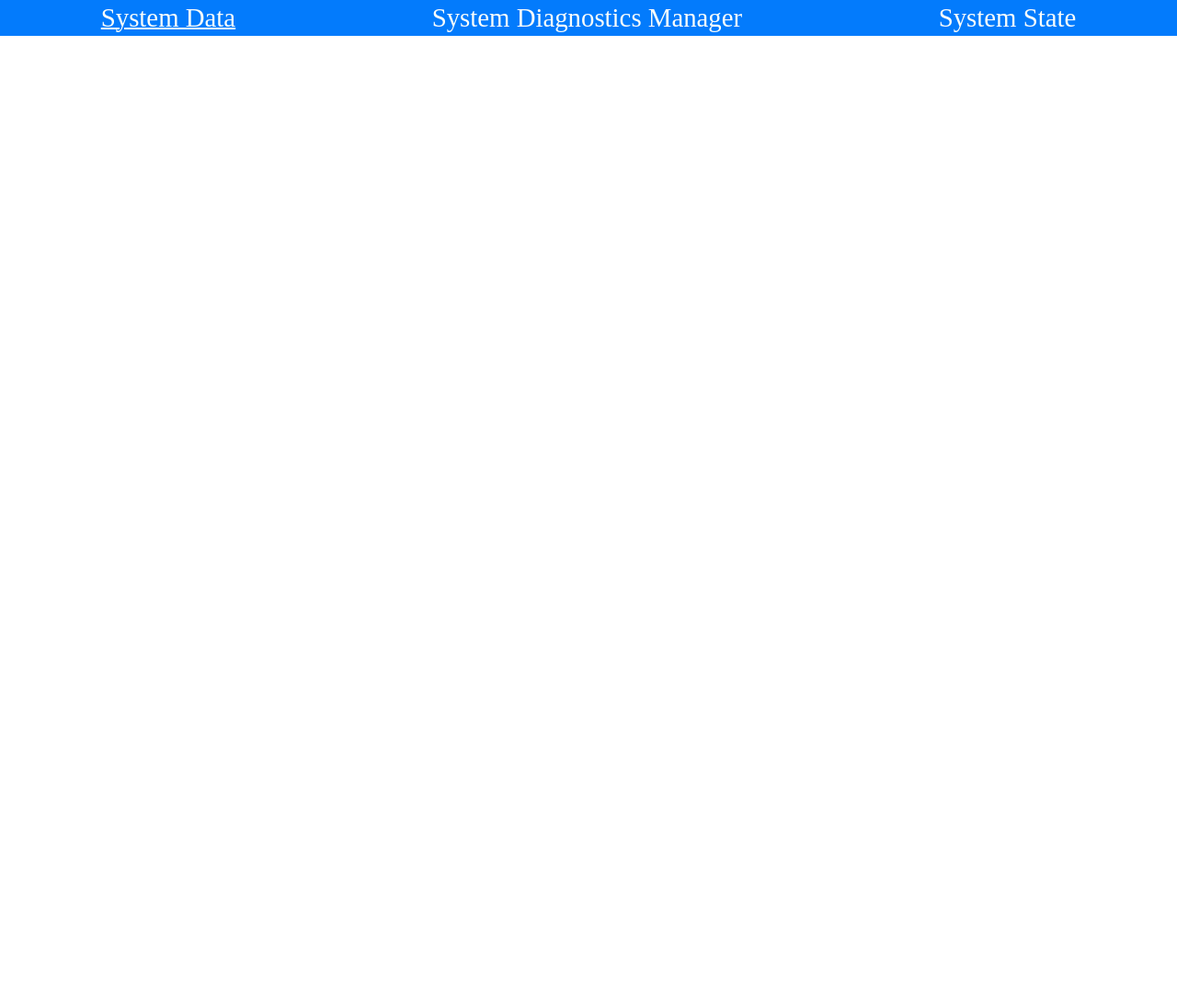
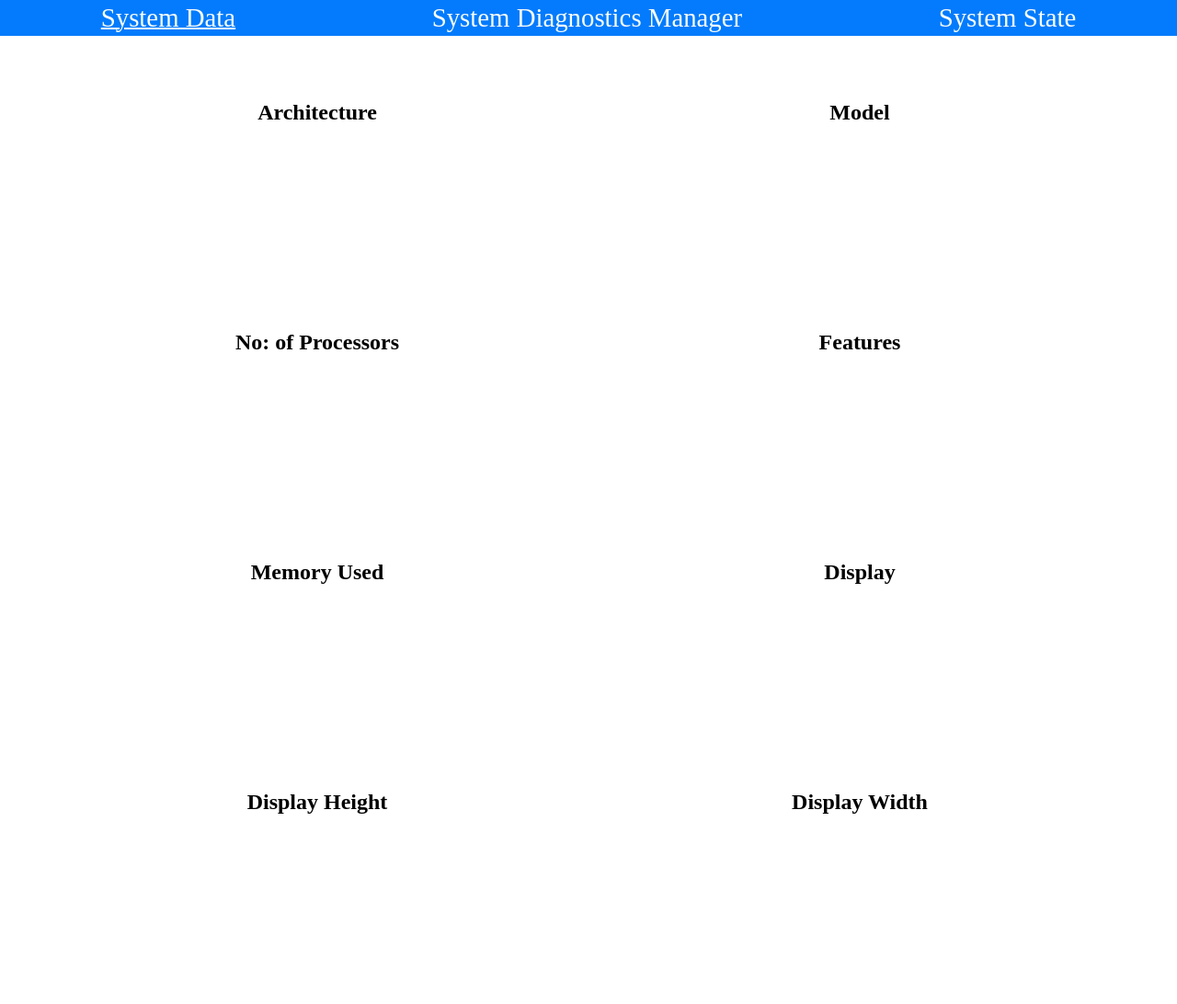
Before and after one commit to Sapna2001/Diagnostics-App-for-Chrome-OS, a browser extension: page index.html in a window 1280 px wide. Shown: the whole page at 92% size. Before the commit the page ends 800 px from the top, so only its background shows below. Drawn offline with Linux system fonts and the light colour scheme.

Commit message:
milestone 2

```diff
--- a/index.html
+++ b/index.html
@@ -14,6 +14,40 @@
             <a href="SystemDiagnosticsManager.html">System Diagnostics Manager</a>
             <a href="SystemState.html">System State</a>
         </nav>
+        <div class = "container">
+            <div class = "card">
+                <h2>Architecture</h2>
+                <p id = "archName"></p>
+            </div>
+            <div class = "card">
+                <h2>Model</h2>
+                <p id = "modelName"></p>
+            </div>
+            <div class = "card">
+                <h2>No: of Processors</h2>
+                <p id = "processors"></p>
+            </div>
+            <div class = "card">
+                <h2>Features</h2>
+                <p id = "features"></p>
+            </div>
+            <div class = "card">
+                <h2>Memory Used</h2>
+                <p id = "memoryUsed"></p>
+            </div>
+            <div class = "card">
+                <h2>Display</h2>
+                <p id = "display"></p>
+            </div>
+            <div class = "card">
+                <h2>Display Height</h2>
+                <p id = "displayHeight"></p>
+            </div>
+            <div class = "card">
+                <h2>Display Width</h2>
+                <p id = "displayWidth"></p>
+            </div>
+        </div>
         <script src="src/index.js"></script>
     </body>
 </html>
--- a/src/styles.css
+++ b/src/styles.css
@@ -24,6 +24,22 @@ a {
     text-decoration: 2px solid underline;
 }
 
+.card {
+    display: flex;
+    flex-direction: column;
+    width: 500px;
+    height: 250px;
+    text-align: center;
+}
+
+.container {
+    display: flex;
+    justify-content: space-around;
+    flex-wrap: wrap;
+    margin: 25px;
+    padding: 25px;
+}
+
 @media only screen and (max-width: 350px) {
     nav {
         display: flex;
```
Also changed, not shown: extension/background.js (added, +53 -0 lines), extension/content.js (added, +10 -0 lines), extension/manifest.json (added), manifest.json.
